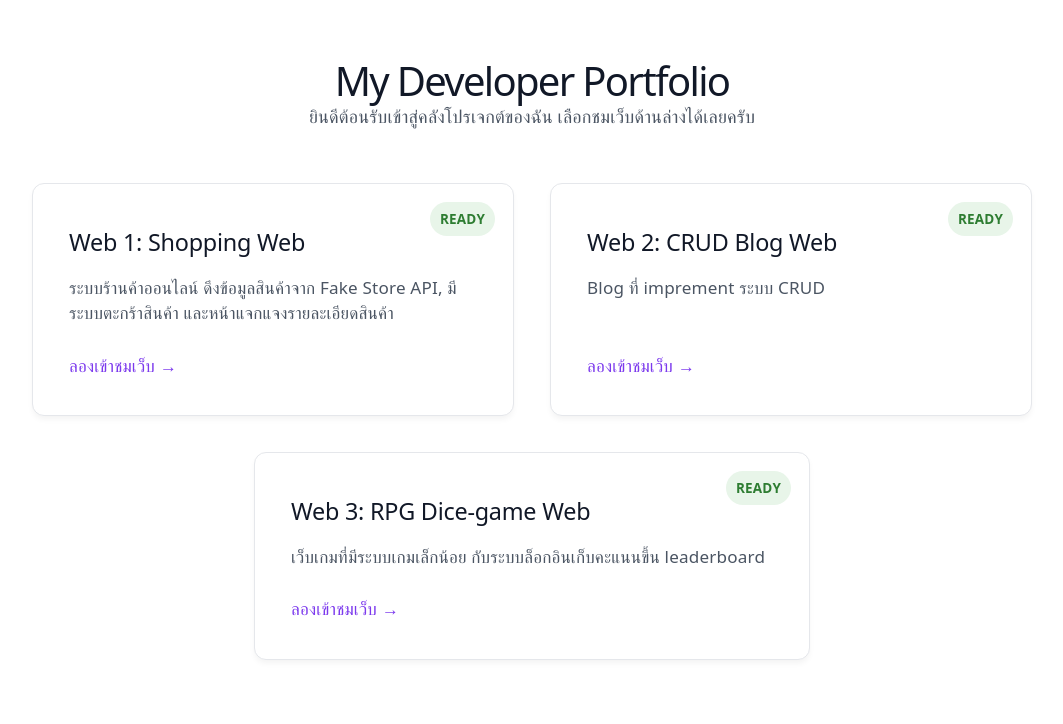
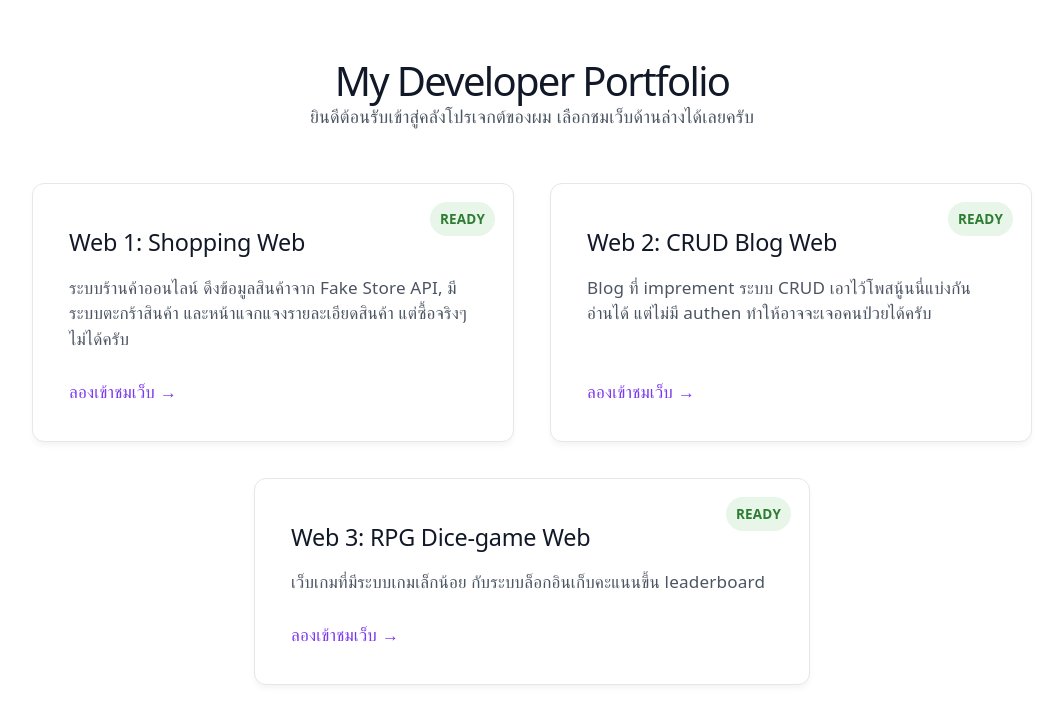
Before and after one commit to suphakornsook-afk/portfolioWeb, a React (Vite) app: page / in a window 1280 px wide. Shown: the top 724 px of the page, without its empty margins (108-1171 px from the left). Built offline with nearby package versions, Linux system fonts and the light colour scheme.

Commit message:
Update Thai text in Dashboard component

```diff
--- a/src/pages/Dashboard.jsx
+++ b/src/pages/Dashboard.jsx
@@ -6,13 +6,13 @@ function Dashboard() {
   return (
     <div className="dashboard-container">
       <h1 className="dashboard-title">My Developer Portfolio</h1>
-      <p className="dashboard-subtitle">ยินดีต้อนรับเข้าสู่คลังโปรเจกต์ของฉัน เลือกชมเว็บด้านล่างได้เลยครับ</p>
+      <p className="dashboard-subtitle">ยินดีต้อนรับเข้าสู่คลังโปรเจกต์ของผม เลือกชมเว็บด้านล่างได้เลยครับ</p>
 
       <div className="dashboard-grid">
         <Link to="/shop" className="portfolio-card">
           <div className="card-badge status-done">Ready</div>
           <h2>Web 1: Shopping Web</h2>
-          <p>ระบบร้านค้าออนไลน์ ดึงข้อมูลสินค้าจาก Fake Store API, มีระบบตะกร้าสินค้า และหน้าแจกแจงรายละเอียดสินค้า</p>
+          <p>ระบบร้านค้าออนไลน์ ดึงข้อมูลสินค้าจาก Fake Store API, มีระบบตะกร้าสินค้า และหน้าแจกแจงรายละเอียดสินค้า แต่ซื้อจริงๆไม่ได้ครับ</p>
           <span className="card-link">ลองเข้าชมเว็บ →</span>
         </Link>
 
@@ -20,7 +20,7 @@ function Dashboard() {
           <Link to="/blog" className="portfolio-card">
             <div className="card-badge status-done" >Ready</div>
             <h2>Web 2: CRUD Blog Web</h2>
-            <p>Blog ที่ imprement ระบบ CRUD</p>
+            <p>Blog ที่ imprement ระบบ CRUD เอาไว้โพสนู้นนี่แบ่งกันอ่านได้ แต่ไม่มี authen ทำให้อาจจะเจอคนป่วยได้ครับ</p>
             <span className="card-link">ลองเข้าชมเว็บ →</span>
           </Link>
 
```
